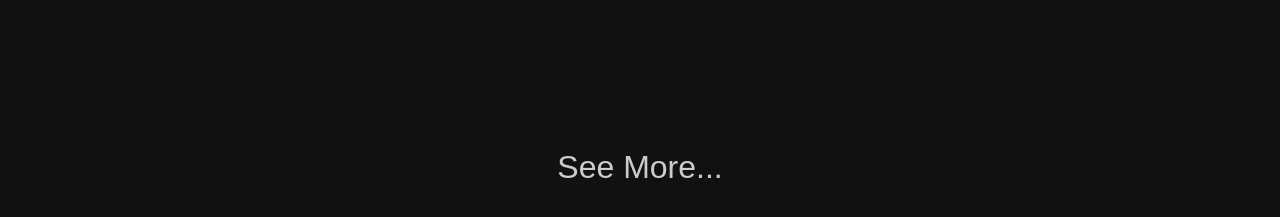
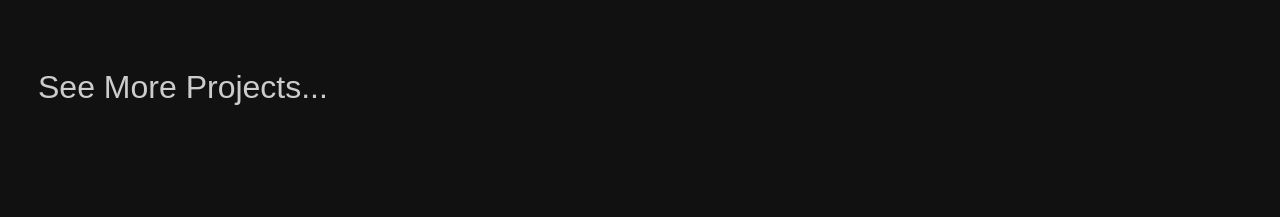
Before and after one commit to joecaro/portfolio, a Next.js app: page / in a window 1280 px wide. Shown: the part 1429-1646 px from the top of the page. Built offline with nearby package versions, Linux system fonts and the light colour scheme.

Commit message:
fixed width sizing

```diff
--- a/components/Light.js
+++ b/components/Light.js
@@ -12,26 +12,26 @@ export default function Light(props) {
     localStorage.setItem("themeSetting", JSON.stringify(newTheme));
   };
 
-  useEffect(() => {
-    if (props.animate) {
-      const light = document.getElementById("light");
-      const bounce = document.getElementById("bounce");
-      light.style.top = "-100%";
-      setTimeout(() => {
-        light.style.transition = "3s";
-        light.style.removeProperty("top");
-      }, 10);
-      if (bounce) {
-        bounce.style.width = "0px";
-        bounce.style.right = "90px";
-        setTimeout(() => {
-          bounce.style.transition = "3s";
-          bounce.style.removeProperty("width");
-          bounce.style.removeProperty("right");
-        }, 1000);
-      }
-    }
-  }, [props.animate]);
+  // useEffect(() => {
+  //   if (props.animate) {
+  //     const light = document.getElementById("light");
+  //     const bounce = document.getElementById("bounce");
+  //     light.style.top = "-100%";
+  //     setTimeout(() => {
+  //       light.style.transition = "3s";
+  //       light.style.removeProperty("top");
+  //     }, 10);
+  //     if (bounce) {
+  //       bounce.style.width = "0px";
+  //       bounce.style.right = "90px";
+  //       setTimeout(() => {
+  //         bounce.style.transition = "3s";
+  //         bounce.style.removeProperty("width");
+  //         bounce.style.removeProperty("right");
+  //       }, 1000);
+  //     }
+  //   }
+  // }, [props.animate]);
 
   return (
     <LightContainer>
@@ -69,9 +69,9 @@ export default function Light(props) {
         />
         <div className={theme === themes.dark ? styles.lightGlow : ""}></div>
       </div>
-      {theme === themes.dark && (
+      {/* {theme === themes.dark && (
         <FloorBounce className={styles.flicker} id='bounce' />
-      )}
+      )} */}
     </LightContainer>
   );
 }
--- a/components/ProjectsList.js
+++ b/components/ProjectsList.js
@@ -35,6 +35,11 @@ export default function ProjectsList({ projects }) {
           </div>
         ))}
       </List>
+      <ButtonLink
+        isDarkMode={theme === themes.dark}
+        onClick={() => handleRedirect(router, "/projects")}>
+        See More Projects...
+      </ButtonLink>
     </ListContainer>
   );
 }
--- a/pages/index.js
+++ b/pages/index.js
@@ -40,13 +40,13 @@ export default function Home(props) {
         />
         <link rel='icon' href='/favicon.ico' />
       </Head>
-      <Cover />
-      <Light animate={true} />
 
       <main
         className={`${styles.main} ${
           theme === themes.light ? styles.mainLight : styles.mainDark
         }`}>
+        <Cover />
+        <Light animate={true} />
         <h1
           className={`${styles.title} ${
             theme === themes.dark && styles.titleDark
@@ -127,11 +127,6 @@ export default function Home(props) {
         </div>
 
         <ProjectsList projects={props.projects} />
-        <ButtonLink
-          isDarkMode={theme === themes.dark}
-          onClick={() => handledRedirect(router, "/projects")}>
-          See More...
-        </ButtonLink>
       </main>
     </div>
   );
--- a/styles/Home.module.css
+++ b/styles/Home.module.css
@@ -6,8 +6,9 @@
   min-height: 100vh;
   padding: 4rem 0;
   flex: 1;
-  display: grid;
-  place-items: center;
+  display: flex;
+  flex-direction: column;
+  align-items: center;
   overflow-x: hidden;
 }
 
```
